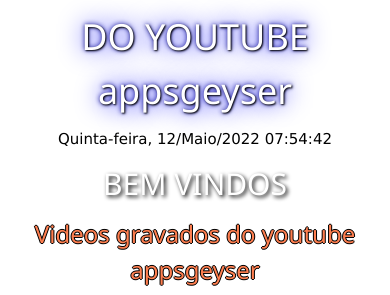
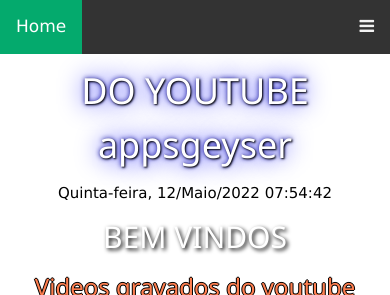
Before and after one commit to santos246/DO-YOUTUBE-appsgeyser-e-outros, a plain HTML site: page index.html in a window 390 px wide. Shown: the top 295 px of the page. Drawn offline with nearby package versions, Linux system fonts and the light colour scheme.

Commit message:
Update index.html

```diff
--- a/index.html
+++ b/index.html
@@ -16,6 +16,87 @@ newpopupWindow = window.open ('', 'pagina', "width=750 height=950");
 newpopupWindow.document.write ("MEU WHATSAPP 85 9 8888 5153");
 </script>
 </head>
+<!---------------------------------------------------->
+<!DOCTYPE html>
+<html>
+<head>
+<meta name="viewport" content="width=device-width, initial-scale=1">
+<link rel="stylesheet" href="https://cdnjs.cloudflare.com/ajax/libs/font-awesome/4.7.0/css/font-awesome.min.css">
+<style>
+body {
+  margin: 0;
+  font-family: Arial, Helvetica, sans-serif;
+}
+.topnav {
+  overflow: hidden;
+  background-color: #333;
+}
+.topnav a {
+  float: left;
+  display: block;
+  color: #f2f2f2;
+  text-align: center;
+  padding: 14px 16px;
+  text-decoration: none;
+  font-size: 17px;
+}
+.topnav a:hover {
+  background-color: #ddd;
+  color: black;
+}
+.topnav a.active {
+  background-color: #04AA6D;
+  color: white;
+}
+.topnav .icon {
+  display: none;
+}
+@media screen and (max-width: 600px) {
+  .topnav a:not(:first-child) {display: none;}
+  .topnav a.icon {
+    float: right;
+    display: block;
+  }
+}
+@media screen and (max-width: 600px) {
+  .topnav.responsive {position: relative;}
+  .topnav.responsive .icon {
+    position: absolute;
+    right: 0;
+    top: 0;
+  }
+  .topnav.responsive a {
+    float: none;
+    display: block;
+    text-align: left;
+  }
+}
+</style>
+</head>
+<body>
+
+<div class="topnav" id="myTopnav">
+  <a href="#home" class="active">Home</a>
+  <a href="#news">News</a>
+  <a href="#contact">Contact</a>
+  <a href="#about">About</a>
+
+<a href="javascript:void(0);" class="icon" onclick="myFunction()"><i class="fa fa-bars"></i></a>
+</div>
+<div style="padding-left:16px">
+</div>
+<script>
+function myFunction() {
+  var x = document.getElementById("myTopnav");
+  if (x.className === "topnav") {
+    x.className += " responsive";
+  } else {
+    x.className = "topnav";
+  }
+}
+</script>
+</body>
+</html>
 <!---------------------------------------------------->
 <h1>
 DO YOUTUBE appsgeyser
@@ -131,10 +212,21 @@ LINKTXTSAIBAMAIS🔴
 
 
 
+
+
+
+
+
+
+
+
+
+<!---------------------------------------------------->
+<!---------------------------------------------------->
 <!---------------------------------------------------->
 <!DOCTYPE html>
 <html>
-<title>W3.CSS</title>
+<title></title>
 <meta name="viewport" content="width=device-width, initial-scale=1">
 <link rel="stylesheet" href="https://www.w3schools.com/w3css/4/w3.css">
 <body>
```
